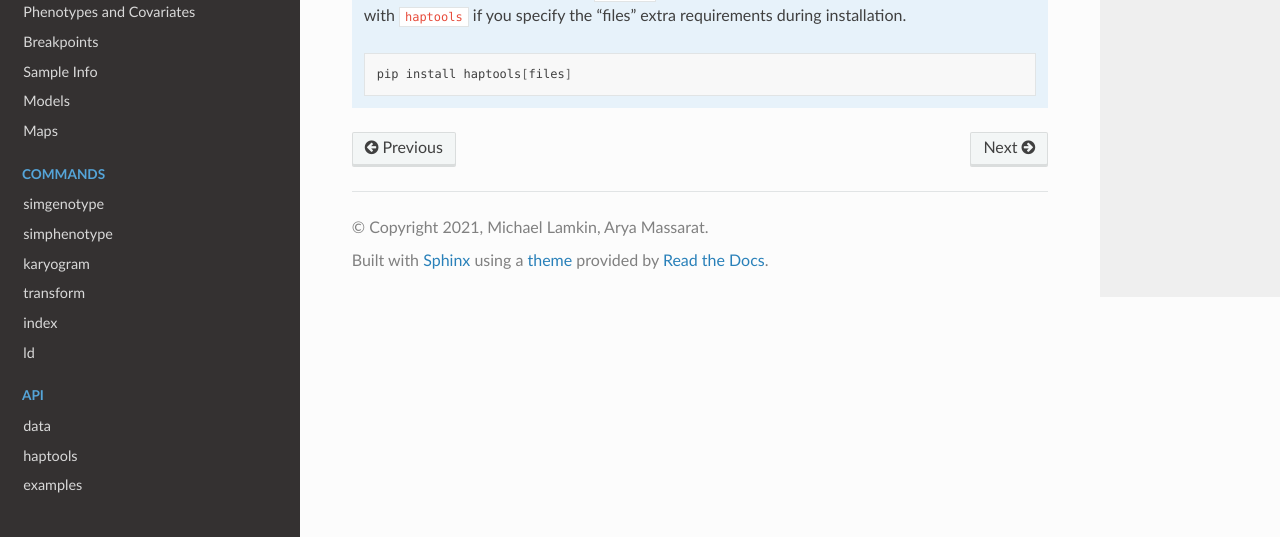
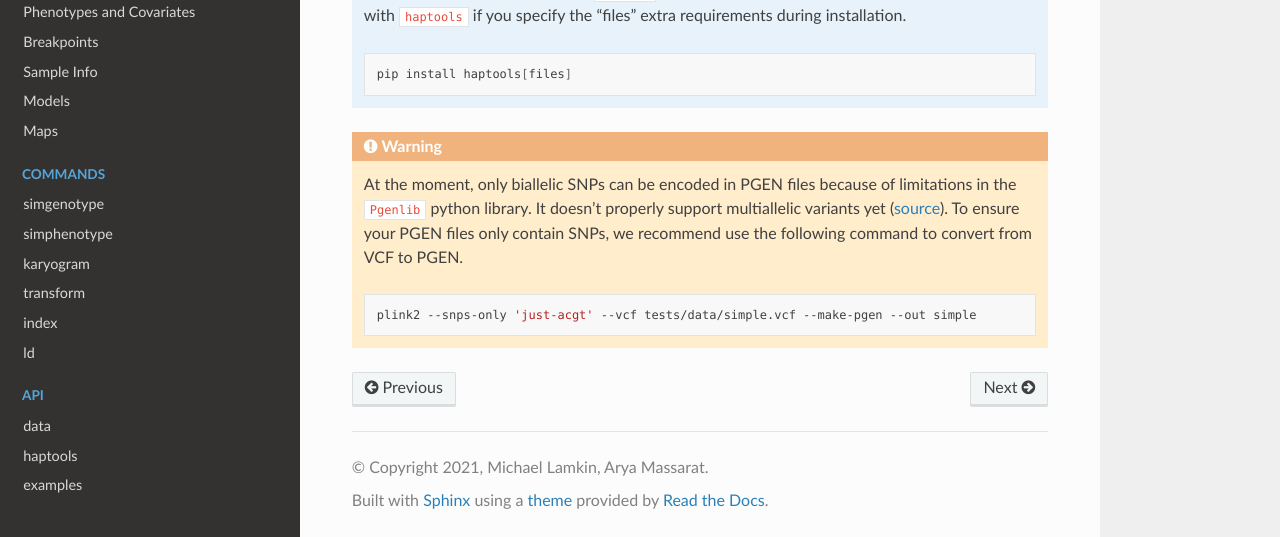
Before and after one commit to CAST-genomics/haptools, a Sphinx documentation site: the page built from docs/formats/genotypes.rst, in a window 1280 px wide and 900 px high, scrolled down 561 px, cut to the strip 363-900 px from the top of the window. Built offline with Sphinx 7.4.7 and the Read the Docs theme 2.0.0, drawn with Linux system fonts in a browser that asks for light colours.

Commit message:
warn about multiallelic variants in pgen files

```diff
--- a/docs/formats/genotypes.rst
+++ b/docs/formats/genotypes.rst
@@ -28,3 +28,10 @@ If you run out memory when using PGEN files, consider reading/writing variants f
 	.. code-block:: bash
 
 		pip install haptools[files]
+
+.. warning::
+	At the moment, only biallelic SNPs can be encoded in PGEN files because of limitations in the ``Pgenlib`` python library. It doesn't properly support multiallelic variants yet (`source <https://github.com/chrchang/plink-ng/blob/c4b8d4361de74c58f0cc11361062eca4f34210d3/2.0/Python/python_api.txt#L88-L89>`_). To ensure your PGEN files only contain SNPs, we recommend use the following command to convert from VCF to PGEN.
+
+	.. code-block:: bash
+
+		plink2 --snps-only 'just-acgt' --vcf tests/data/simple.vcf --make-pgen --out simple
```
